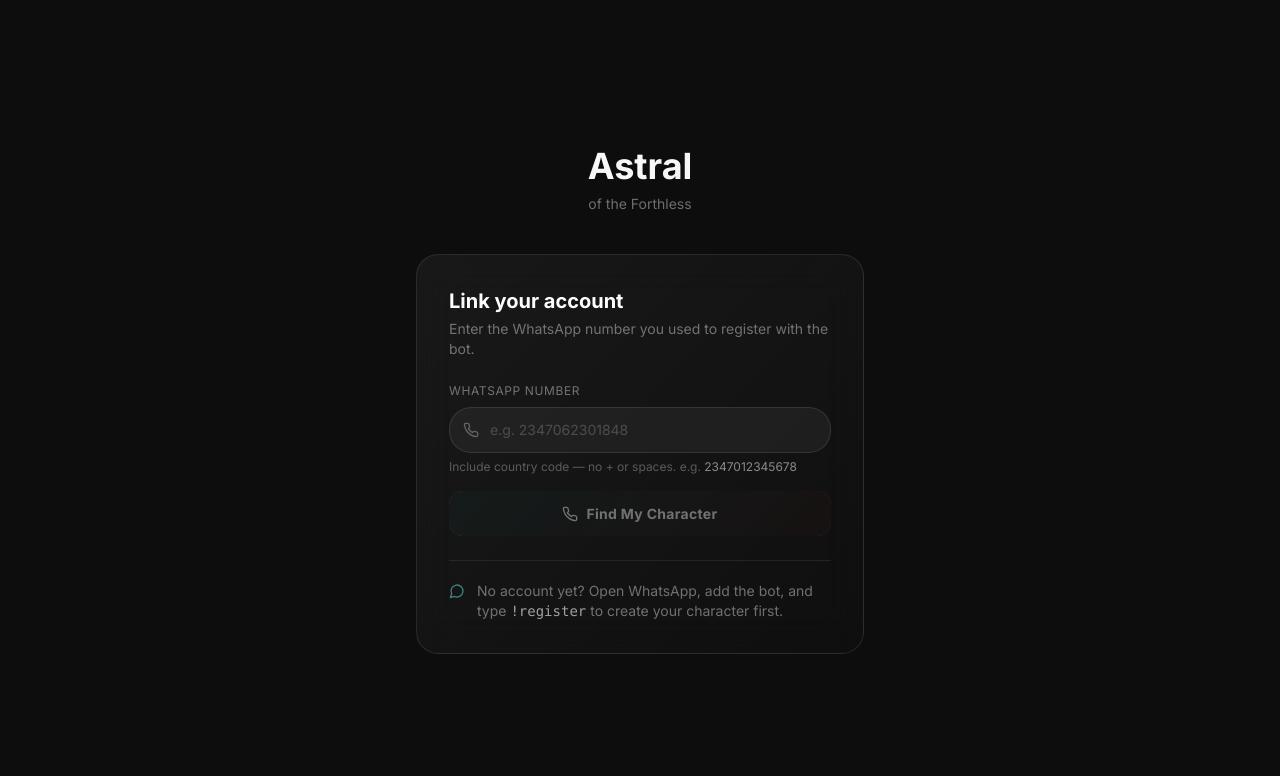
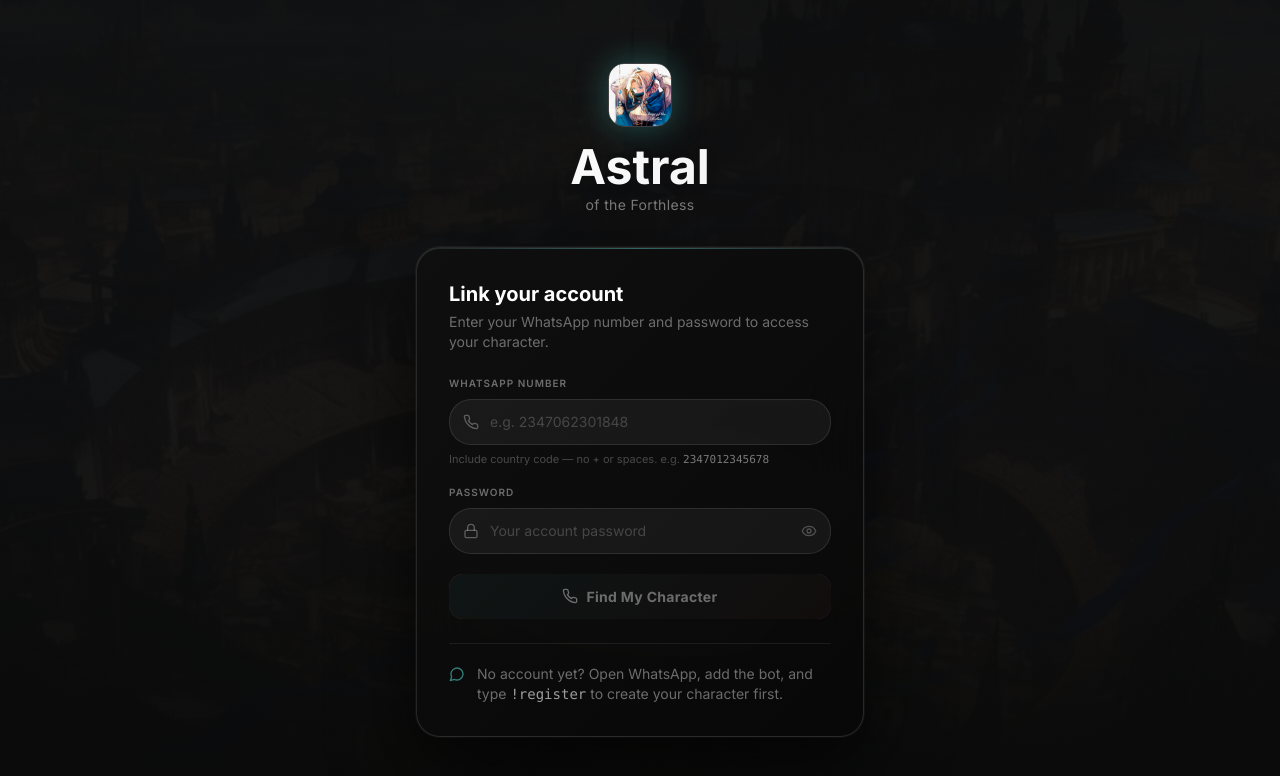
Before and after one commit to daenerystrueborn-lang/astral-Black, a React (Vite) app: page /login in a window 1280 px wide. Shown: the top 776 px of the page. Built offline with nearby package versions, Linux system fonts and the light colour scheme.

Commit message:
Update login.tsx

```diff
--- a/src/pages/login.tsx
+++ b/src/pages/login.tsx
@@ -1,19 +1,22 @@
-// src/pages/login.tsx
 import { useState } from 'react'
 import { useLocation } from 'wouter'
-import { Phone, Loader2, AlertCircle, MessageCircle } from 'lucide-react'
+import { Phone, Loader2, AlertCircle, MessageCircle, Lock, Eye, EyeOff } from 'lucide-react'
 import { useAuth } from '@/contexts/auth'
+import iconImg from '@/assets/icon.jpg'
+import bgImg from '@assets/quilora_1776350198247.jpg'
 
 export default function Login() {
   const { login, isLoading, error, clearError } = useAuth()
   const [, setLocation] = useLocation()
   const [phone, setPhone] = useState('')
+  const [password, setPassword] = useState('')
+  const [showPassword, setShowPassword] = useState(false)
 
   const handleSubmit = async () => {
     clearError()
     if (!phone.trim()) return
     try {
-      await login(phone.trim())
+      await login(phone.trim(), password.trim() || undefined)
       setLocation('/')
     } catch {
       // error already set in context
@@ -21,26 +24,55 @@
   }
 
   return (
-    <div className="min-h-screen bg-[#0d0d0d] flex items-center justify-center p-4">
-      <div className="w-full max-w-md">
+    <div className="min-h-screen relative flex items-center justify-center p-4 overflow-hidden">
+
+      {/* Background image */}
+      <img
+        src={bgImg}
+        alt=""
+        aria-hidden
+        className="absolute inset-0 w-full h-full object-cover object-center pointer-events-none select-none"
+        style={{ opacity: 0.35 }}
+      />
+
+      {/* Dark overlays */}
+      <div className="absolute inset-0 bg-[#0a0a0a]/60" />
+      <div className="absolute inset-0 bg-gradient-to-t from-[#0a0a0a] via-[#0a0a0a]/40 to-[#0a0a0a]/20" />
+      <div className="absolute inset-0 bg-gradient-to-b from-[#0a0a0a]/70 to-transparent" />
+
+      <div className="relative z-10 w-full max-w-md">
 
         {/* Logo */}
-        <div className="text-center mb-10">
-          <h1 className="text-4xl font-black brand-text mb-2">Astral</h1>
-          <p className="text-white/40 text-sm">of the Forthless</p>
+        <div className="text-center mb-8">
+          <div className="flex flex-col items-center gap-3 mb-4">
+            <img
+              src={iconImg}
+              alt="Astral icon"
+              className="w-16 h-16 rounded-2xl object-cover object-top border border-white/20 shadow-[0_0_32px_rgba(78,205,196,0.35)]"
+            />
+          </div>
+          <h1 className="text-5xl font-black brand-text mb-1 drop-shadow-lg">Astral</h1>
+          <p className="text-white/45 text-sm tracking-wide">of the Forthless</p>
         </div>
 
         {/* Card */}
         <div
-          className="rounded-[22px] border border-white/10 p-8"
+          className="rounded-[24px] border border-white/12 p-7 sm:p-8"
           style={{
-            background: 'linear-gradient(135deg, rgba(255,255,255,0.05) 0%, rgba(255,255,255,0.01) 100%)',
-            backdropFilter: 'blur(20px)',
+            background: 'linear-gradient(135deg, rgba(15,15,15,0.92) 0%, rgba(8,8,8,0.95) 100%)',
+            backdropFilter: 'blur(32px)',
+            WebkitBackdropFilter: 'blur(32px)',
+            boxShadow: '0 32px 80px rgba(0,0,0,0.7), 0 0 0 1px rgba(255,255,255,0.06), inset 0 1px 0 rgba(255,255,255,0.08)',
           }}
         >
+          {/* Top shimmer */}
+          <div className="absolute top-0 inset-x-0 h-px rounded-t-[24px]"
+            style={{ background: 'linear-gradient(90deg, transparent, rgba(78,205,196,0.4), transparent)' }}
+          />
+
           <h2 className="text-xl font-bold text-white mb-1">Link your account</h2>
           <p className="text-white/40 text-sm mb-6">
-            Enter the WhatsApp number you used to register with the bot.
+            Enter your WhatsApp number and password to access your character.
           </p>
 
           {/* Error */}
@@ -51,32 +83,59 @@
             </div>
           )}
 
-          {/* Phone input */}
-          <div className="flex flex-col gap-4">
+          <form onSubmit={e => { e.preventDefault(); handleSubmit(); }} className="flex flex-col gap-4">
+
+            {/* Phone input */}
             <div>
-              <label className="text-xs text-white/40 uppercase tracking-wider mb-2 block">
+              <label className="text-[10px] text-white/40 uppercase tracking-widest mb-2 block font-semibold">
                 WhatsApp Number
               </label>
               <div className="relative">
-                <Phone className="w-4 h-4 absolute left-3.5 top-1/2 -translate-y-1/2 text-white/30" />
+                <Phone className="w-4 h-4 absolute left-3.5 top-1/2 -translate-y-1/2 text-white/30 pointer-events-none" />
                 <input
                   type="tel"
                   placeholder="e.g. 2347062301848"
                   value={phone}
-                  onChange={e => setPhone(e.target.value)}
+                  onChange={e => { setPhone(e.target.value); clearError(); }}
                   onKeyDown={e => e.key === 'Enter' && handleSubmit()}
-                  className="w-full bg-white/5 border border-white/10 rounded-xl py-3 pl-10 pr-4 text-white text-sm placeholder:text-white/20 focus:outline-none focus:border-[#4ecdc4]/50 transition-colors"
+                  className="w-full bg-white/5 border border-white/10 rounded-xl py-3 pl-10 pr-4 text-white text-sm placeholder:text-white/20 focus:outline-none focus:border-[#4ecdc4]/60 focus:bg-white/8 transition-all"
                 />
               </div>
-              <p className="text-xs text-white/30 mt-1.5">
-                Include country code — no + or spaces. e.g. <span className="text-white/50">2347012345678</span>
+              <p className="text-[11px] text-white/25 mt-1.5">
+                Include country code — no + or spaces. e.g. <span className="text-white/45 font-mono">2347012345678</span>
               </p>
+            </div>
+
+            {/* Password input */}
+            <div>
+              <label className="text-[10px] text-white/40 uppercase tracking-widest mb-2 block font-semibold">
+                Password
+              </label>
+              <div className="relative">
+                <Lock className="w-4 h-4 absolute left-3.5 top-1/2 -translate-y-1/2 text-white/30 pointer-events-none" />
+                <input
+                  type={showPassword ? 'text' : 'password'}
+                  placeholder="Your account password"
+                  value={password}
+                  onChange={e => { setPassword(e.target.value); clearError(); }}
+                  onKeyDown={e => e.key === 'Enter' && handleSubmit()}
+                  className="w-full bg-white/5 border border-white/10 rounded-xl py-3 pl-10 pr-11 text-white text-sm placeholder:text-white/20 focus:outline-none focus:border-[#4ecdc4]/60 focus:bg-white/8 transition-all"
+                />
+                <button
+                  type="button"
+                  onClick={() => setShowPassword(v => !v)}
+                  className="absolute right-3.5 top-1/2 -translate-y-1/2 text-white/25 hover:text-white/60 transition-colors"
+                  tabIndex={-1}
+                >
+                  {showPassword ? <EyeOff className="w-4 h-4" /> : <Eye className="w-4 h-4" />}
+                </button>
+              </div>
             </div>
 
             <button
               onClick={handleSubmit}
               disabled={isLoading || !phone.trim()}
-              className="astral-btn w-full disabled:opacity-40 disabled:cursor-not-allowed"
+              className="astral-btn w-full disabled:opacity-40 disabled:cursor-not-allowed mt-1"
             >
               {isLoading ? (
                 <Loader2 className="w-4 h-4 animate-spin" />
@@ -87,7 +146,7 @@
                 </>
               )}
             </button>
-          </div>
+          </form>
 
           {/* Not registered hint */}
           <div className="mt-6 pt-5 border-t border-white/8 flex items-start gap-3 text-sm text-white/40">
```
